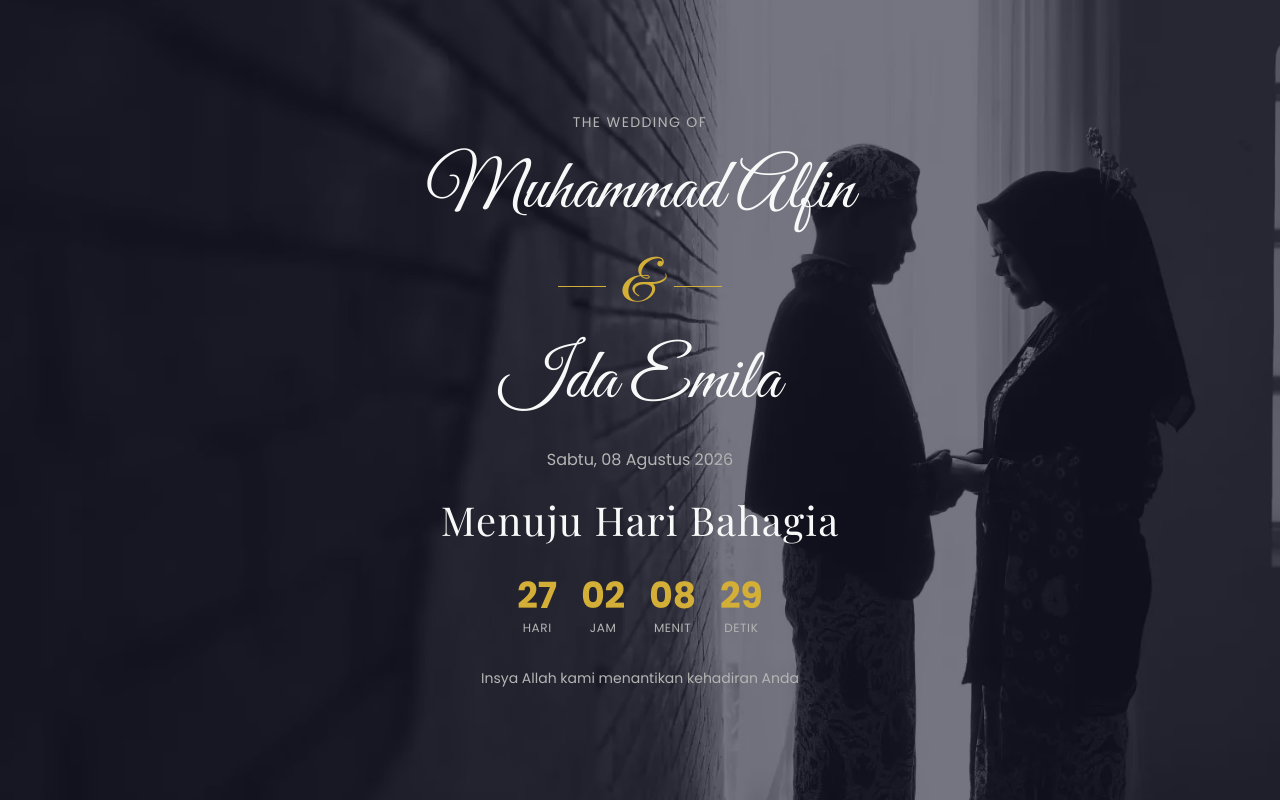
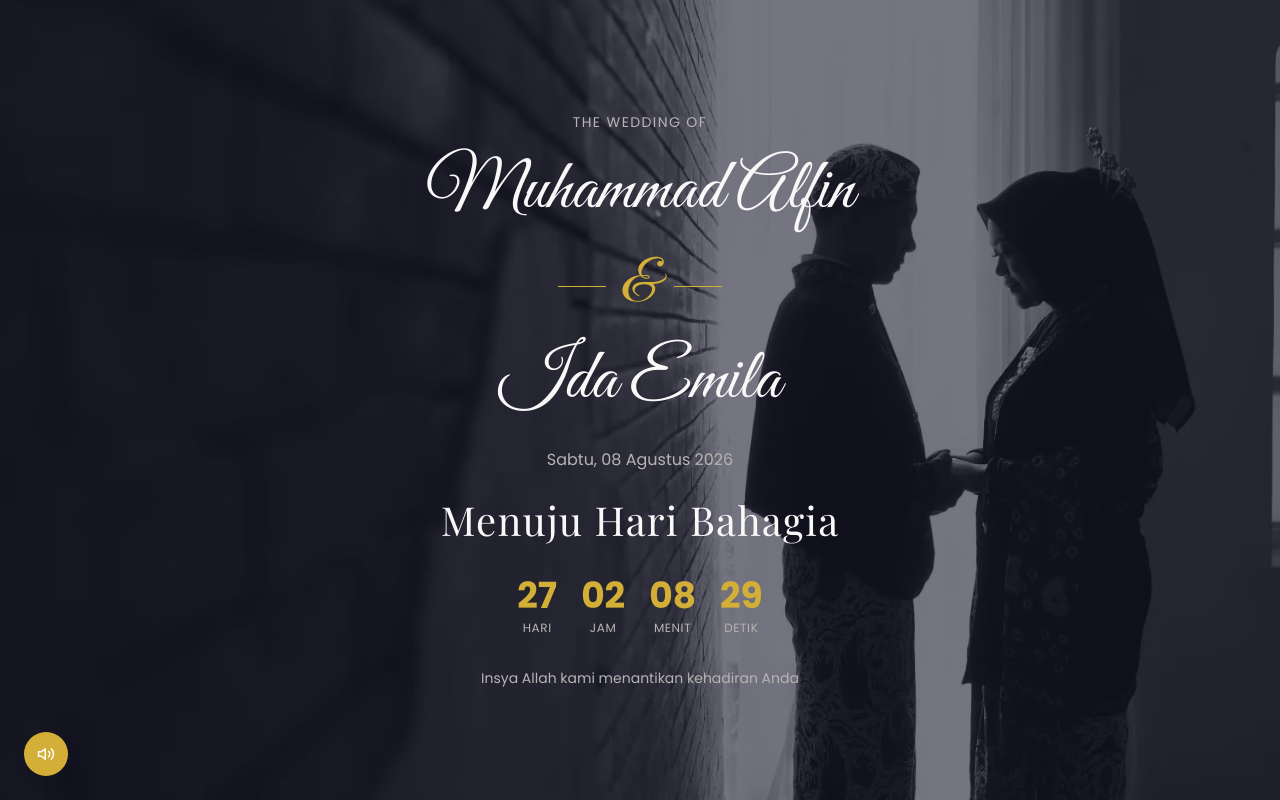
Before and after one commit to hendraadwii/wedding-invitationss, a Next.js app in the folder frontend/: page / in a window 1280 px wide. Both pictures are taken after a click on the button "Buka Undangan". Shown: the top 800 px of the page. Built offline with nearby package versions, Linux system fonts and the light colour scheme; no server answers; the database is empty; a web font is replaced by a local one.

Commit message:
add music and button

```diff
--- a/frontend/src/app/page.tsx
+++ b/frontend/src/app/page.tsx
@@ -1,6 +1,6 @@
 'use client';
 
-import { useState } from 'react';
+import { useState, useRef } from 'react';
 import Hero from '@/components/sections/Hero';
 import CoupleSection from '@/components/sections/CoupleSection';
 import CountdownHero from '@/components/sections/CountdownHero';
@@ -12,10 +12,12 @@ import Wishes from '@/components/sections/Wishes';
 import GiftSection from '@/components/sections/GiftSection';
 import ClosingSection from '@/components/sections/ClosingSection';
 import Footer from '@/components/sections/Footer';
+import MusicControl from '@/components/ui/MusicControl';
 
 export default function Home() {
   const [isOpen, setIsOpen] = useState(false);
   const [wishRefreshKey, setWishRefreshKey] = useState(0);
+  const audioRef = useRef<HTMLAudioElement | null>(null);
 
   const weddingData = {
     groomName: 'Muhammad Alfin',
@@ -25,8 +27,20 @@ export default function Home() {
     mapUrl: 'https://maps.app.goo.gl/zbWt9X6RwDnLeKvh6',
   };
 
+  const handleOpen = () => {
+    setIsOpen(true);
+    setTimeout(() => {
+      if (!audioRef.current) {
+        audioRef.current = new Audio('/music/when ya nikah.mp3');
+        audioRef.current.loop = true;
+        audioRef.current.volume = 0.5;
+      }
+      audioRef.current.play().catch(() => {});
+    }, 500);
+  };
+
   if (!isOpen) {
-    return <Hero weddingData={weddingData} onOpen={() => setIsOpen(true)} />;
+    return <Hero weddingData={weddingData} onOpen={handleOpen} />;
   }
 
   return (
@@ -41,6 +55,7 @@ export default function Home() {
       <GiftSection />
       <ClosingSection weddingData={weddingData} />
       <Footer />
+      <MusicControl audioRef={audioRef} />
     </main>
   );
 }
--- /dev/null
+++ b/frontend/src/components/ui/MusicControl.tsx
@@ -0,0 +1,53 @@
+'use client';
+
+import { useState, useEffect } from 'react';
+import { motion } from 'framer-motion';
+import { Volume2, VolumeX } from 'lucide-react';
+
+interface MusicControlProps {
+  audioRef: React.RefObject<HTMLAudioElement | null>;
+}
+
+export default function MusicControl({ audioRef }: MusicControlProps) {
+  const [isPlaying, setIsPlaying] = useState(true);
+
+  useEffect(() => {
+    const audio = audioRef.current;
+    if (!audio) return;
+
+    const handlePlay = () => setIsPlaying(true);
+    const handlePause = () => setIsPlaying(false);
+
+    audio.addEventListener('play', handlePlay);
+    audio.addEventListener('pause', handlePause);
+
+    return () => {
+      audio.removeEventListener('play', handlePlay);
+      audio.removeEventListener('pause', handlePause);
+    };
+  }, [audioRef]);
+
+  const toggle = () => {
+    const audio = audioRef.current;
+    if (!audio) return;
+    if (audio.paused) {
+      audio.play().catch(() => {});
+    } else {
+      audio.pause();
+    }
+  };
+
+  return (
+    <motion.button
+      onClick={toggle}
+      className="fixed bottom-6 left-6 z-50 w-11 h-11 rounded-full bg-[#D4AF37] text-white shadow-lg flex items-center justify-center hover:bg-[#D4AF37]/80 transition-colors"
+      initial={{ opacity: 0, scale: 0 }}
+      animate={{ opacity: 1, scale: 1 }}
+      transition={{ delay: 1, type: 'spring' }}
+      whileTap={{ scale: 0.9 }}
+      aria-label={isPlaying ? 'Pause music' : 'Play music'}
+    >
+      {isPlaying ? <Volume2 size={18} /> : <VolumeX size={18} />}
+    </motion.button>
+  );
+}
```
Also changed, not shown: 1 other file (tests, documents, lock files or other folders).
